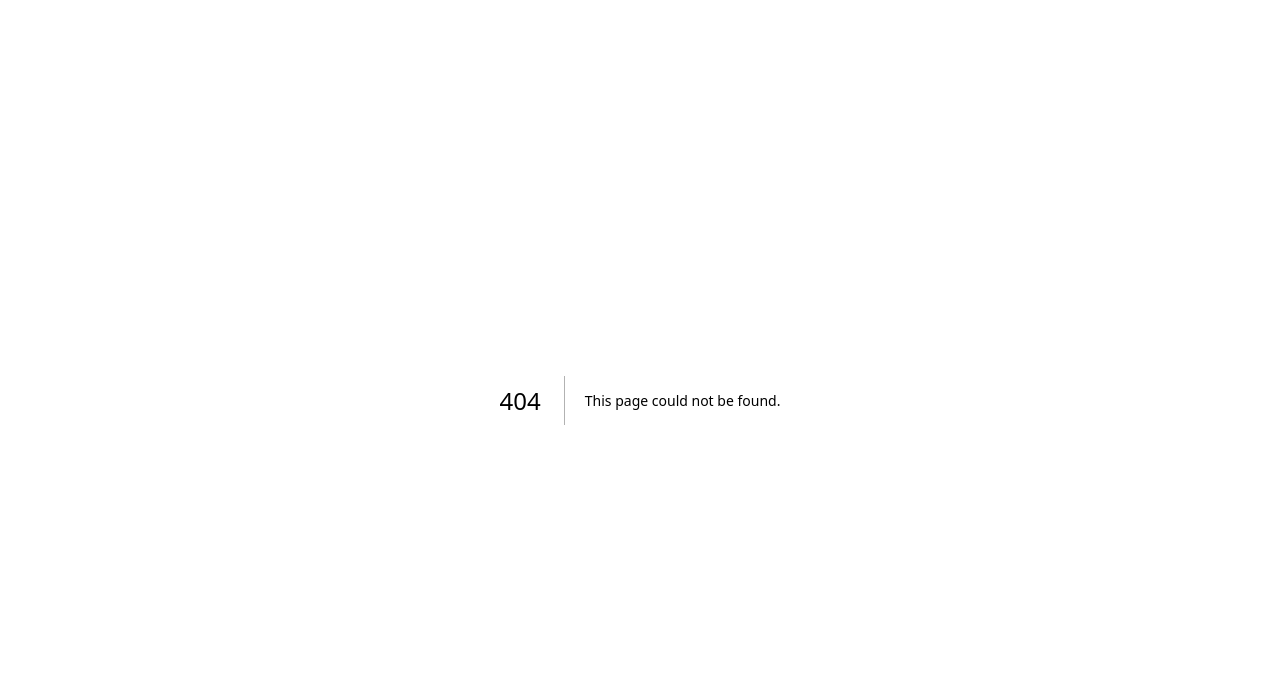
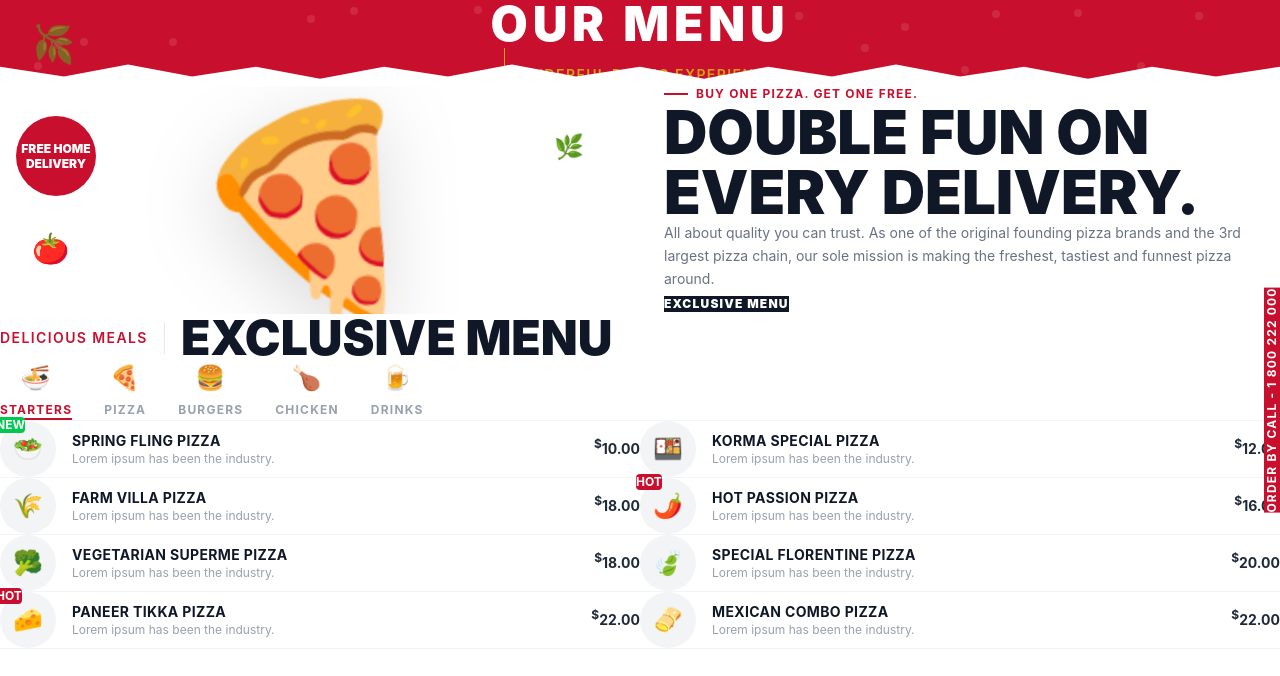
Before and after one commit to salman854raza/Q-commerce-App, a Next.js app in the folder frontend/: page /menu in a window 1280 px wide. Before the commit this address had no page. Shown: the top 676 px of the page. Built offline with nearby package versions, Linux system fonts and the light colour scheme.

Commit message:
🍕 Add Menu page & MenuHeroSection

```diff
--- /dev/null
+++ b/frontend/app/components/menu/MenuHeroSection.tsx
@@ -0,0 +1,100 @@
+'use client';
+
+import { motion } from 'framer-motion';
+import { useInView } from 'react-intersection-observer';
+
+export default function MenuHeroSection() {
+  const [ref, inView] = useInView({ threshold: 0.2, triggerOnce: true });
+
+  return (
+    <section ref={ref} className="py-20 bg-white overflow-hidden">
+      <div className="max-w-7xl mx-auto px-4 sm:px-6 lg:px-8">
+        <div className="grid grid-cols-1 lg:grid-cols-2 gap-12 items-center">
+          {/* Left: Pizza visual */}
+          <motion.div
+            initial={{ opacity: 0, scale: 0.8 }}
+            animate={inView ? { opacity: 1, scale: 1 } : {}}
+            transition={{ duration: 0.8, type: 'spring' }}
+            className="relative flex justify-center"
+          >
+            {/* Free Home Delivery badge */}
+            <div className="absolute top-4 left-4 z-20 w-20 h-20 rounded-full bg-[#c8102e] flex items-center justify-center text-center">
+              <span className="text-white text-xs font-black uppercase leading-tight">FREE HOME<br />DELIVERY</span>
+            </div>
+            <motion.div
+              animate={{ rotate: [0, 5, -5, 0] }}
+              transition={{ duration: 4, repeat: Infinity, ease: 'easeInOut' }}
+              className="text-[200px] leading-none"
+              style={{ filter: 'drop-shadow(0 20px 40px rgba(0,0,0,0.15))' }}
+            >
+              🍕
+            </motion.div>
+            {/* Decorative items */}
+            <motion.div
+              animate={{ y: [-5, 5, -5] }}
+              transition={{ duration: 2, repeat: Infinity }}
+              className="absolute bottom-8 left-8 text-3xl"
+            >
+              🍅
+            </motion.div>
+            <motion.div
+              animate={{ y: [5, -5, 5] }}
+              transition={{ duration: 2.5, repeat: Infinity }}
+              className="absolute top-8 right-8 text-2xl"
+            >
+              🌿
+            </motion.div>
+          </motion.div>
+
+          {/* Right: Content */}
+          <div>
+            <motion.p
+              initial={{ opacity: 0 }}
+              animate={inView ? { opacity: 1 } : {}}
+              className="text-[#c8102e] text-xs font-bold uppercase tracking-widest mb-3 flex items-center gap-2"
+            >
+              <span className="w-6 h-0.5 bg-[#c8102e]" />
+              BUY ONE PIZZA. GET ONE FREE.
+            </motion.p>
+            <motion.h2
+              initial={{ opacity: 0, y: 30 }}
+              animate={inView ? { opacity: 1, y: 0 } : {}}
+              transition={{ delay: 0.2 }}
+              className="text-5xl md:text-6xl font-black text-gray-900 uppercase leading-none mb-6"
+            >
+              DOUBLE FUN ON EVERY DELIVERY.
+            </motion.h2>
+            <motion.p
+              initial={{ opacity: 0 }}
+              animate={inView ? { opacity: 1 } : {}}
+              transition={{ delay: 0.3 }}
+              className="text-gray-500 text-sm leading-relaxed mb-8"
+            >
+              All about quality you can trust. As one of the original founding pizza brands and the 3rd largest pizza chain, our sole mission is making the freshest, tastiest and funnest pizza around.
+            </motion.p>
+            <motion.button
+              initial={{ opacity: 0, y: 20 }}
+              animate={inView ? { opacity: 1, y: 0 } : {}}
+              transition={{ delay: 0.4 }}
+              whileHover={{ scale: 1.05, backgroundColor: '#a00d24' }}
+              whileTap={{ scale: 0.95 }}
+              className="bg-gray-900 text-white px-8 py-3 text-xs font-black uppercase tracking-widest"
+            >
+              EXCLUSIVE MENU
+            </motion.button>
+          </div>
+        </div>
+      </div>
+
+      {/* Side call text */}
+      <div className="fixed right-0 top-1/2 -translate-y-1/2 z-40 hidden lg:flex">
+        <div
+          className="bg-[#c8102e] text-white text-xs font-bold px-2 py-4 uppercase tracking-widest"
+          style={{ writingMode: 'vertical-rl', transform: 'rotate(180deg)' }}
+        >
+          ORDER BY CALL - 1 800 222 000
+        </div>
+      </div>
+    </section>
+  );
+}
--- /dev/null
+++ b/frontend/app/menu/page.tsx
@@ -0,0 +1,17 @@
+import PageHero from '../components/ui/PageHero';
+import ExclusiveMenuSection from '../components/home/ExclusiveMenuSection';
+import MenuHeroSection from '../components/menu/MenuHeroSection';
+
+export const metadata = {
+  title: 'Our Menu | Pizzao - Wonderful Dining Experience',
+};
+
+export default function MenuPage() {
+  return (
+    <main>
+      <PageHero title="OUR MENU" subtitle="WONDERFUL DINING EXPERIENCE" />
+      <MenuHeroSection />
+      <ExclusiveMenuSection />
+    </main>
+  );
+}
```
